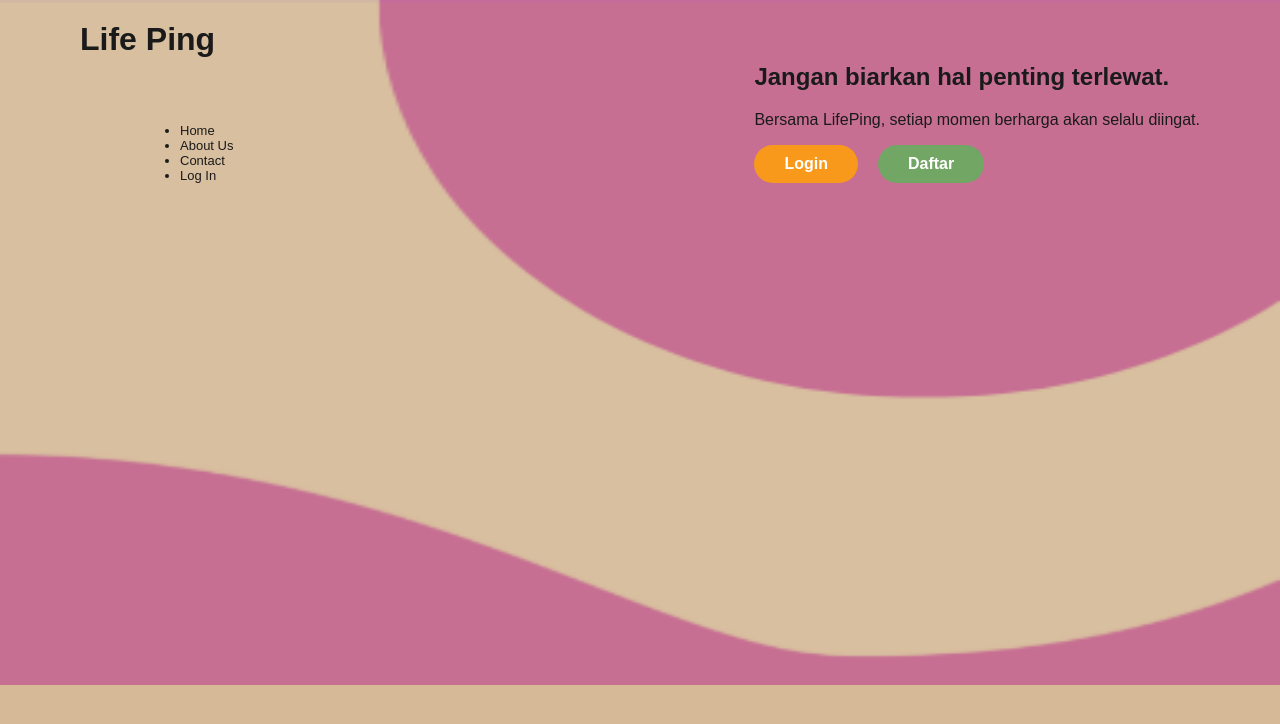
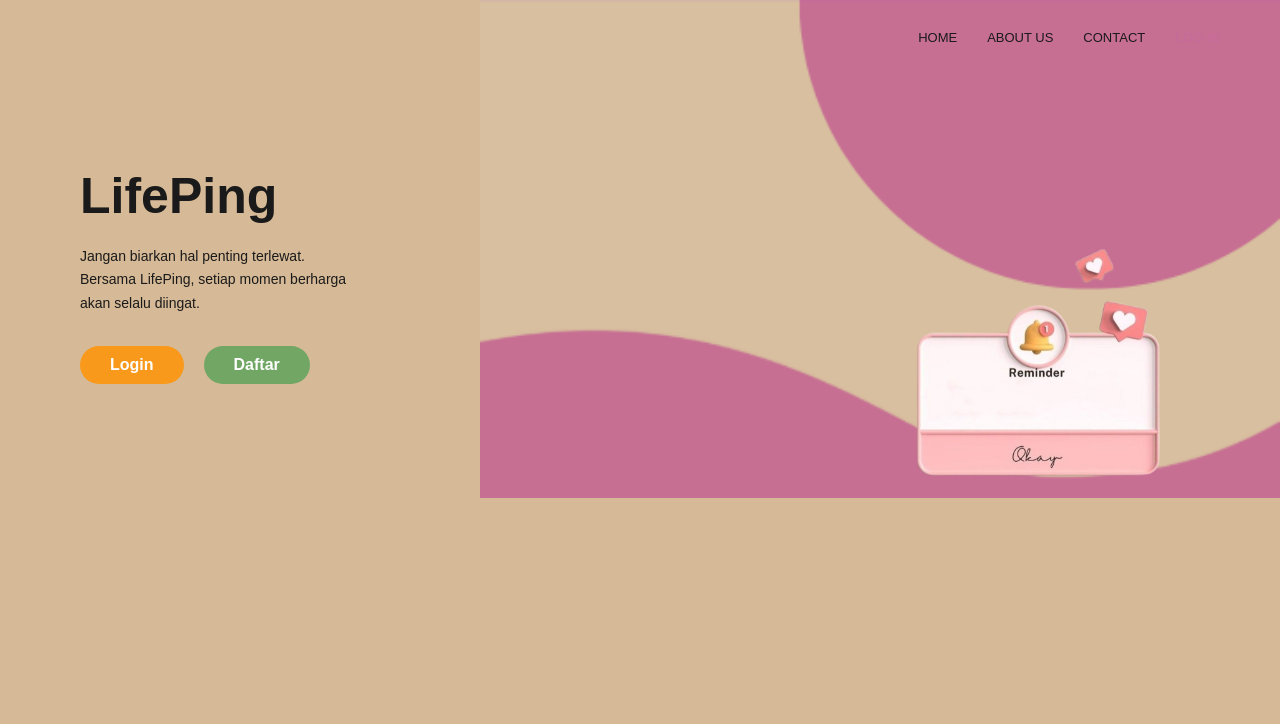
Before and after one commit to keziaardela/lifeping, a PHP site: page / in a window 1280 px wide. Shown: the top 724 px of the page. Run offline with PHP 8.4, Linux system fonts and the light colour scheme.

Commit message:
INDEX CSS FIX

```diff
--- a/css/style.css
+++ b/css/style.css
@@ -6,7 +6,7 @@ body {
     color: #1a1a1a;
     background-color: #d6b996;
     background-image: url("../img/background.png");
-    background-size: 1500px 685px;
+    background-size: 800px auto;
     background-repeat: no-repeat;
     background-position: top right;
 
@@ -17,7 +17,7 @@ nav {
     display: flex;
     justify-content: flex-end;
     gap: 30px;
-    padding: 30px 0px 30px 60px;
+    padding: 30px 60px;
     font-size: 13px;
     font-weight: 500;
 }
@@ -38,7 +38,7 @@ nav a.active {
     display: flex;
     justify-content: space-between;
     align-items: center;
-    padding: 0px 80px;
+    padding: 50px 80px;
     position: relative;
 }
 
@@ -47,9 +47,8 @@ nav a.active {
 }
 
 .left h1 {
-    font-family: 'BrittanySignature', cursive;
-    font-size: 70px;
-    font-weight: normal;
+    font-size: 50px;
+    font-weight: 700;
     margin-bottom: 20px;
 }
 
@@ -88,11 +87,10 @@ nav a.active {
 
 /* Gambar Reminder */
 .right img {
-    width: 380px;
+    width: 280px;
     position: absolute;
-    top: -90px;
-    right: 250px;
-
+    top: 140px;
+    right: 100px;
 }
 
 /* Responsive */
@@ -114,8 +112,3 @@ nav a.active {
         padding: 20px;
     }
 }
-
-@font-face {
-    font-family: 'BrittanySignature';
-    src: url('../fonts/BrittanySignature.ttf') format('truetype');
-}
--- a/index.php
+++ b/index.php
@@ -2,31 +2,37 @@
 <html lang="id">
 <head>
     <meta charset="UTF-8">
+    <meta name="viewport" content="width=device-width, initial-scale=1.0">
     <title>Life Ping</title>
-  <meta name="viewport" content="width=device-width, initial-scale=1.0">
     <link rel="stylesheet" href="css/style.css">
 </head>
 <body>
-    <div class="container">
-        <header>
-            <h1>Life Ping</h1>
+
+<!-- Navbar -->
 <nav>
-                <ul>
-                    <li><a href="index.php">Home</a></li>
-                    <li><a href="about.php">About Us</a></li>
-                    <li><a href="contact.php">Contact</a></li>
-                    <li><a href="login.php">Log In</a></li>
-                </ul>
+    <a href="#">HOME</a>
+    <a href="#">ABOUT US</a>
+    <a href="#">CONTACT</a>
+    <a href="#" class="active">LOG IN</a>
 </nav>
-        </header>
-        <main>
-            <h2>Jangan biarkan hal penting terlewat.</h2>
-            <p>Bersama LifePing, setiap momen berharga akan selalu diingat.</p>
+
+<!-- Isi konten -->
+<section class="container">
+    <div class="left">
+        <h1>LifePing</h1>
+        <p>Jangan biarkan hal penting terlewat.<br>
+           Bersama LifePing, setiap momen berharga<br>
+           akan selalu diingat.</p>
         <div class="buttons">
-                <a class="btn login" href="login.php">Login</a>
-                <a class="btn register" href="register.php">Daftar</a>
+            <a href="login.php" class="btn login">Login</a>
+            <a href="register.php" class="btn register">Daftar</a>
         </div>
-        </main>
     </div>
+
+    <div class="right">
+        <img src="img/reminder-removebg-preview.png" alt="Reminder">
+    </div>
+</section>
+
 </body>
 </html>
```
Also changed, not shown: login.php (+26 -0 lines). Lines whose indentation alone changed are shown as unchanged.
